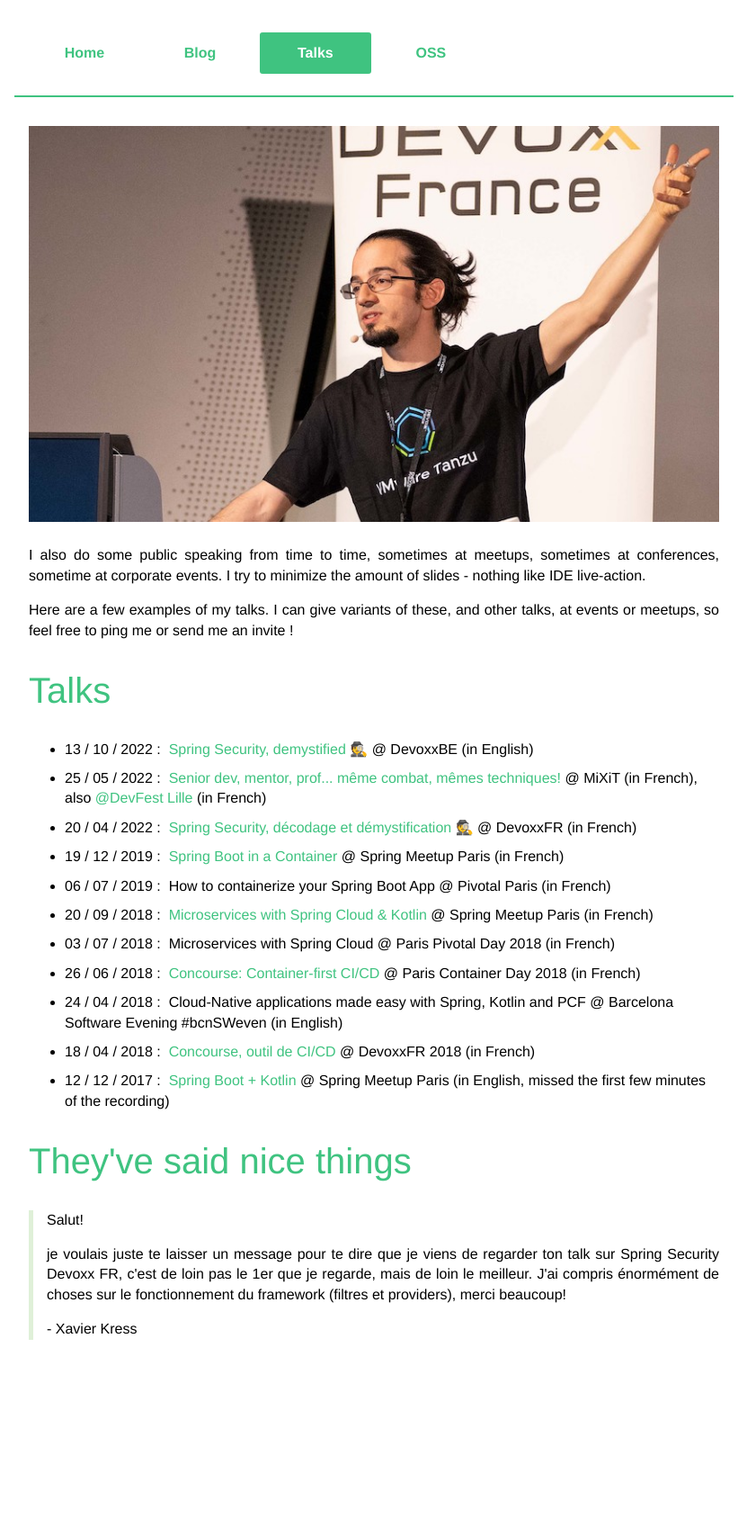
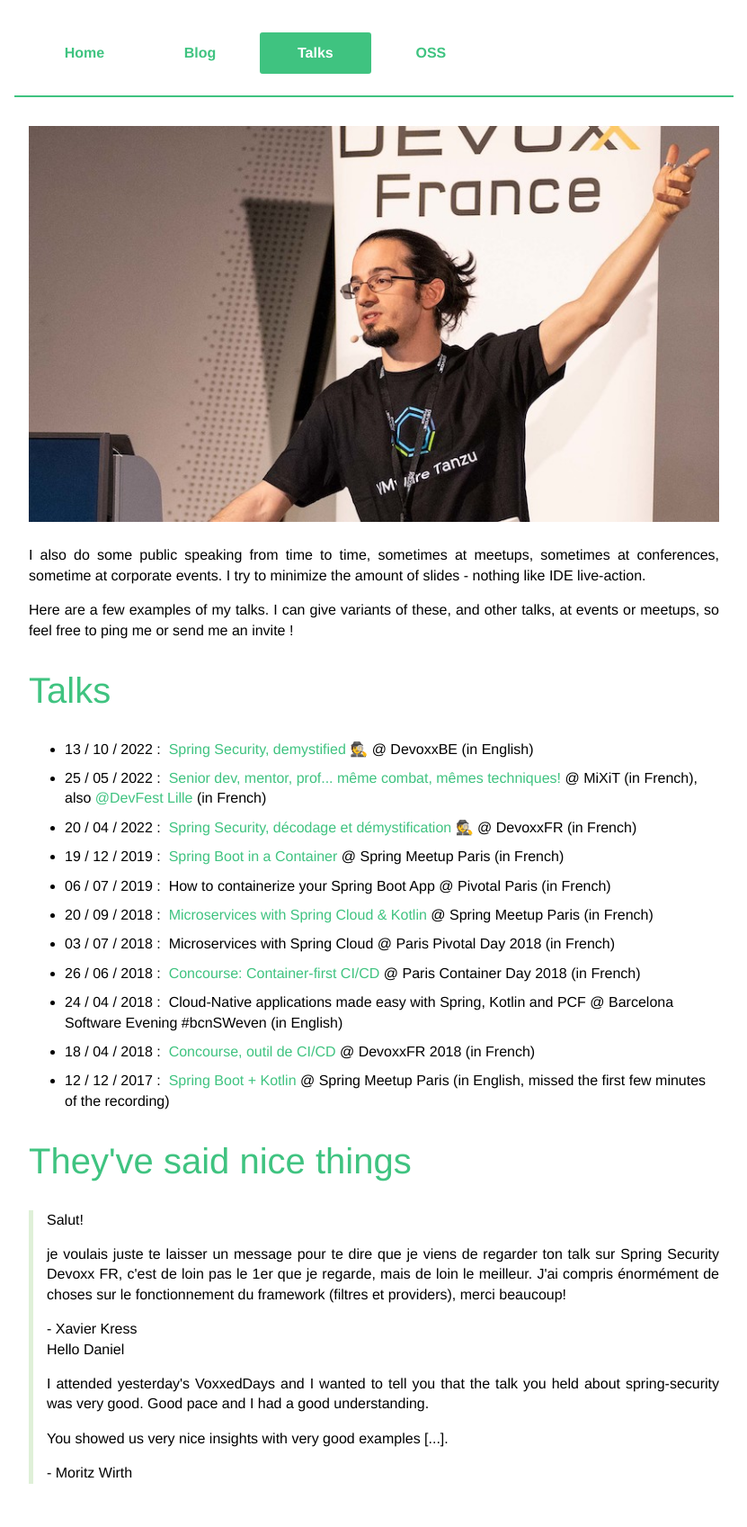
Before and after one commit to Kehrlann/kehrlann.github.io, a Jekyll site: the page built from talks.md, in a window 1280 px wide. Shown: the whole page at 90% size, without its empty margins (224-1055 px from the left). Built offline with Jekyll 4.4.1, drawn with Linux system fonts in a browser that asks for light colours; before the commit the page ends 1537 px from its top, so only the background shows below that.

Commit message:
add testimony

```diff
--- a/talks.md
+++ b/talks.md
@@ -91,3 +91,15 @@
 </p>
 - Xavier Kress
 </div>
+
+<div class="left-emboss">
+Hello Daniel
+<p>
+I attended yesterday's VoxxedDays and I wanted to tell you that the talk you held about spring-security was very good.
+Good pace and I had a good understanding.
+</p>
+<p>
+You showed us very nice insights with very good examples [...].
+</p>
+- Moritz Wirth
+</div>
```
